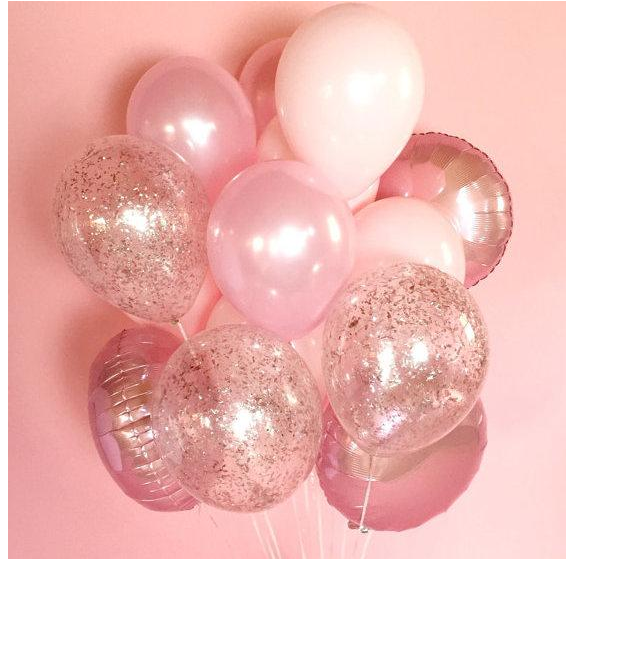
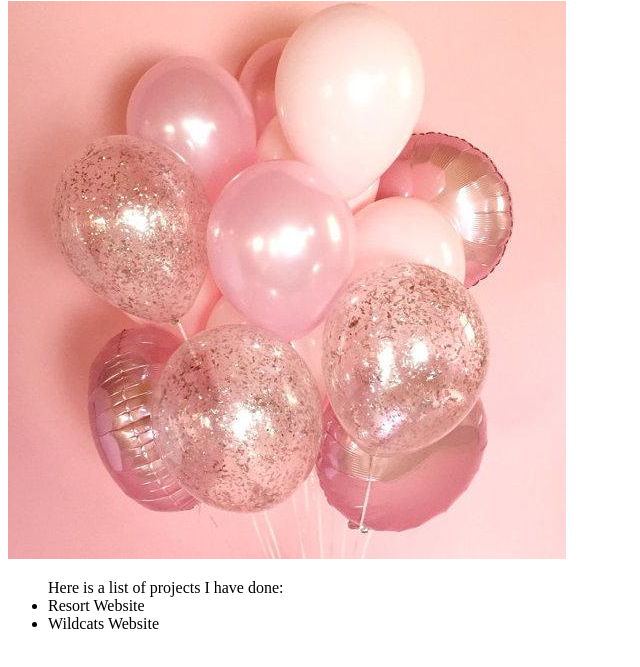
Before and after one commit to sambunabulu/assignment-1, a plain HTML site: page portfolio.html in a window 1280 px wide. Shown: the part 79-746 px from the top of the page, without its empty margins (0-640 px from the left). Drawn offline with Linux system fonts and the light colour scheme.

Commit message:
add list projects

```diff
--- a/portfolio.html
+++ b/portfolio.html
@@ -6,5 +6,13 @@
 <body>
   <h1>Rachel Sambu's Portfolio</h1>
   <img src="balloons.jpg" alt="a personal photo">
+  <ul>
+    Here is a list of projects I have done:
+    <li>
+      Resort Website
+    </li>
+    <li>
+      Wildcats Website
+    </li>
 </body>
 </html>
```
